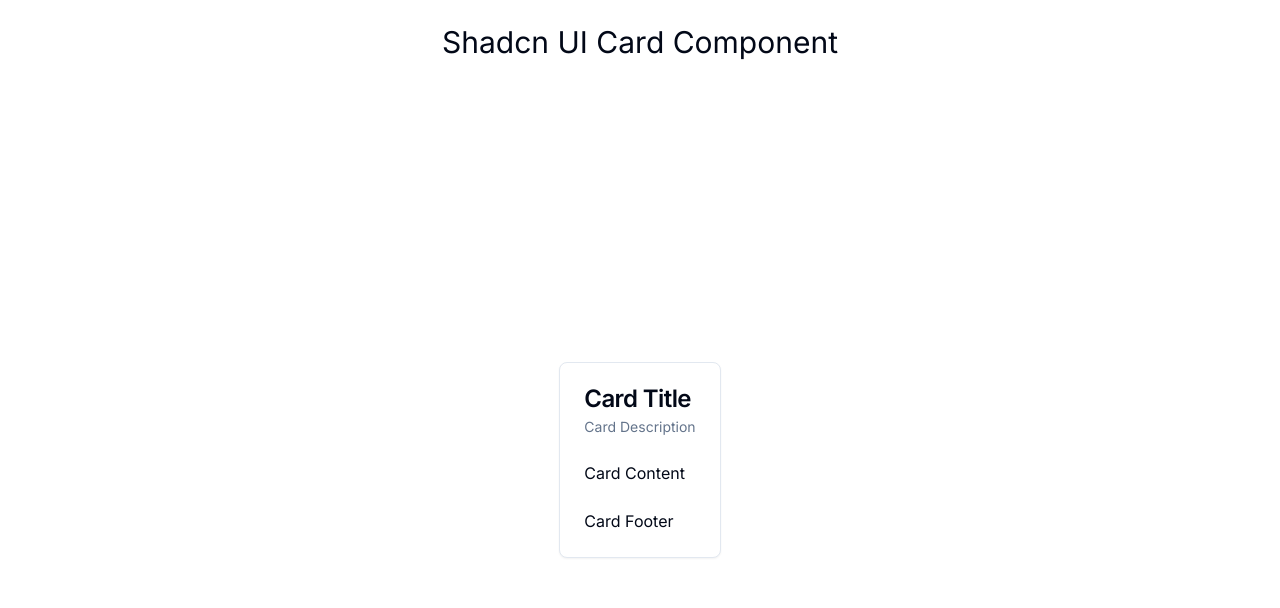
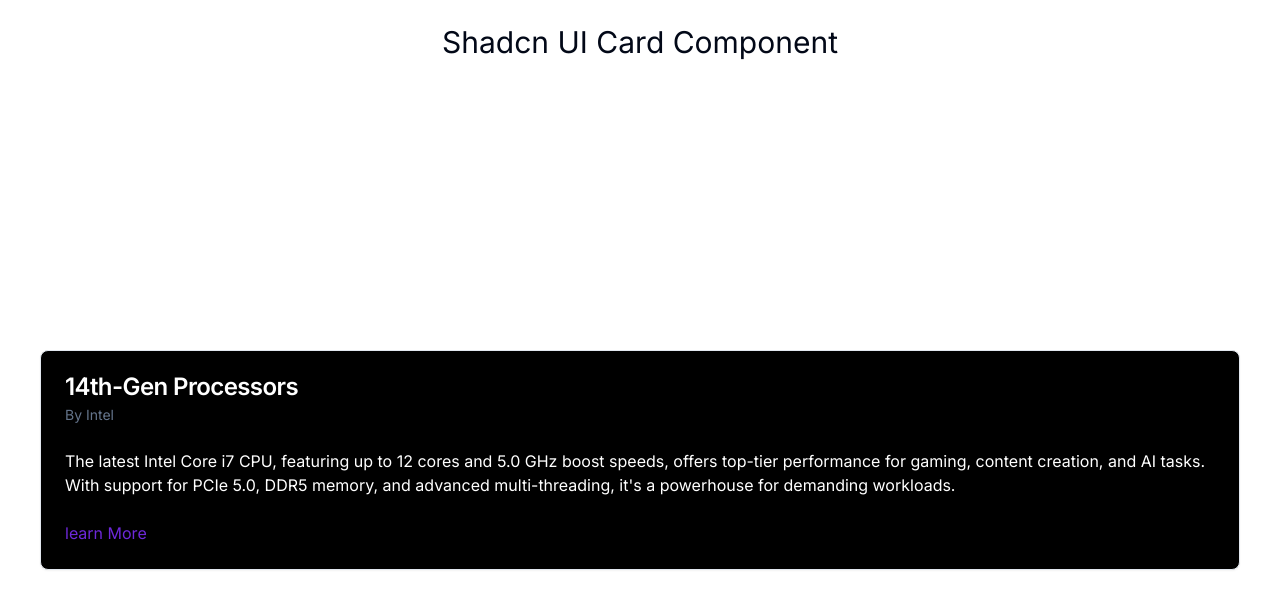
Before and after one commit to CodewithTanzeel/shadcn-ui-03, a Next.js app: page / in a window 1280 px wide. Shown: the top 608 px of the page. Built offline with nearby package versions, Linux system fonts and the light colour scheme.

Commit message:
Update card.tsx

```diff
--- a/src/app/card.tsx
+++ b/src/app/card.tsx
@@ -1,4 +1,5 @@
 import React from 'react'
+import Link from 'next/link'
 import {
     Card,
     CardContent,
@@ -12,17 +13,17 @@
 
 const CardDemo = () => {
   return (
-    <div>
-        <Card>
+    <div className='w-screen h-screen flex justify-center p-10 items-center '>
+        <Card className='border-rounded bg-black text-white hover:bg-emerald-900'>
   <CardHeader>
-    <CardTitle>Card Title</CardTitle>
-    <CardDescription>Card Description</CardDescription>
+    <CardTitle>14th-Gen Processors</CardTitle>
+    <CardDescription>By Intel</CardDescription>
   </CardHeader>
   <CardContent>
-    <p>Card Content</p>
+    <p>The latest Intel Core i7 CPU, featuring up to 12 cores and 5.0 GHz boost speeds, offers top-tier performance for gaming, content creation, and AI tasks. With support for PCIe 5.0, DDR5 memory, and advanced multi-threading, it's a powerhouse for demanding workloads.</p>
   </CardContent>
-  <CardFooter>
-    <p>Card Footer</p>
+  <CardFooter >
+    <Link href="https://www.intel.com/content/www/us/en/products/docs/processors/core/core-14th-gen-desktop-brief.html"  className='text-violet-700 hover:text-blue-700'>learn More</Link>
   </CardFooter>
 </Card>
 
```
